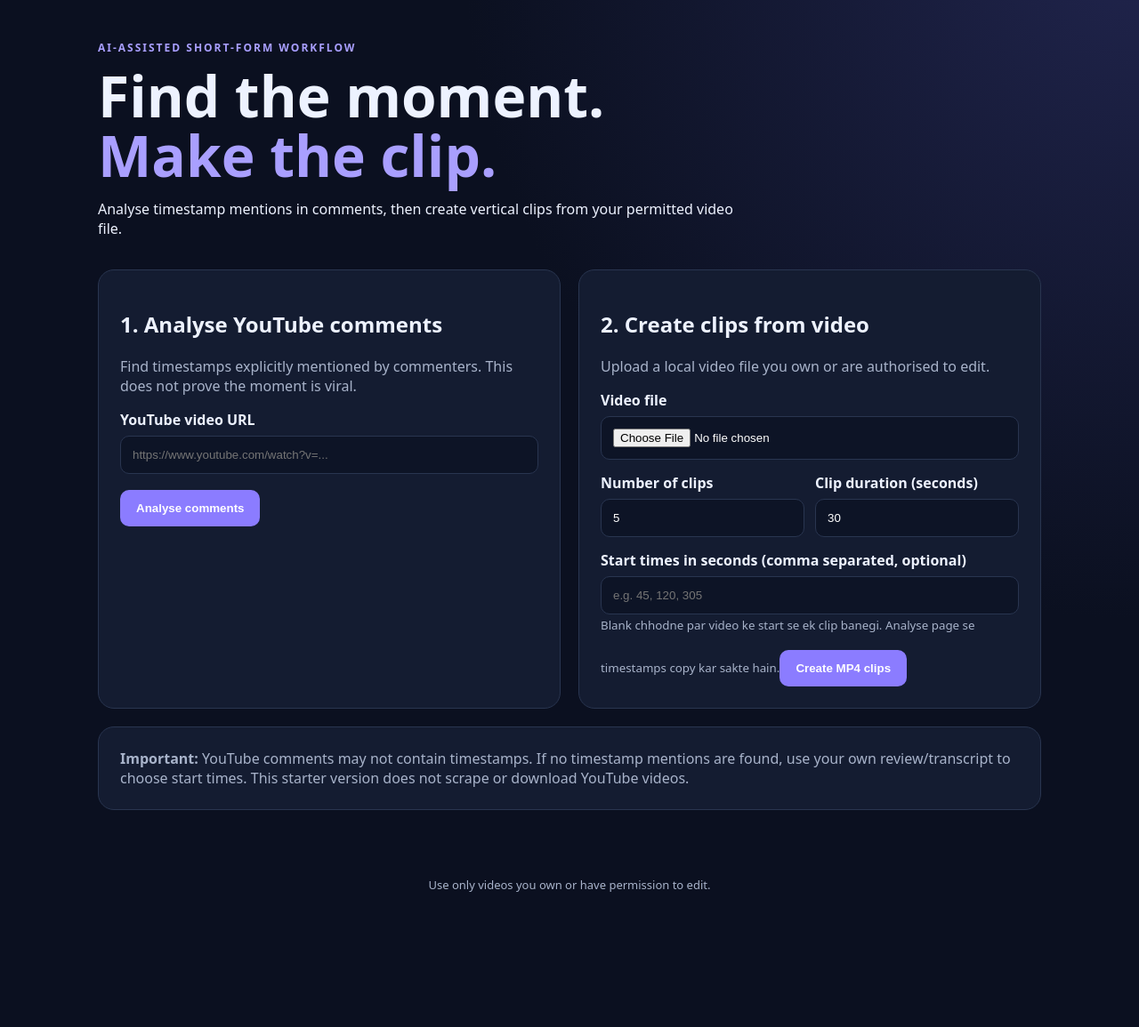
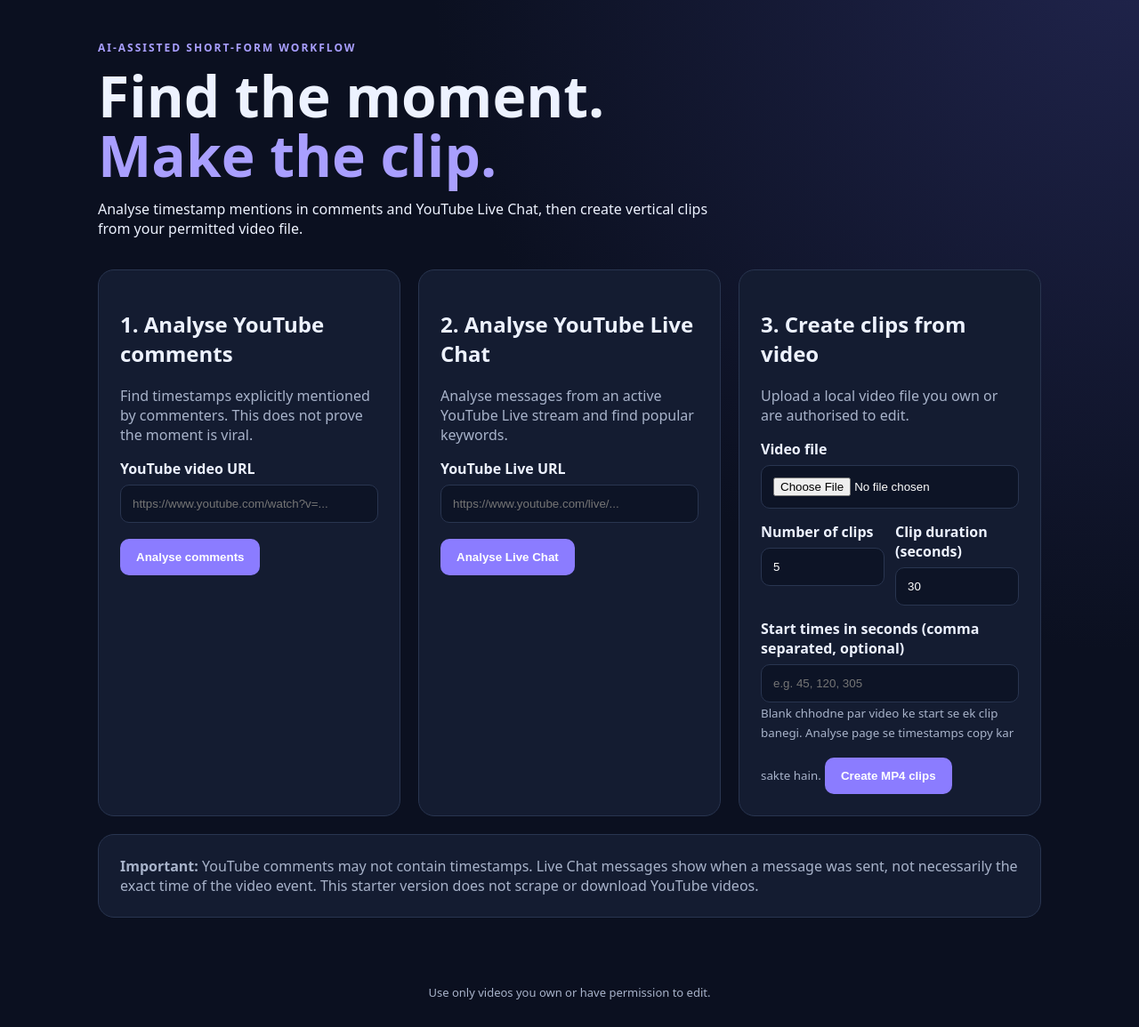
Before and after one commit to cpbeniwal7568-dot/AI-Viral-Clip-Cutter, a Flask app: page / in a window 1280 px wide. Shown: the part 63-1218 px from the top of the page at 89% size. Before the commit the page ends 1066 px from the top, so only its background shows below. Run offline with Flask 3, Linux system fonts and the light colour scheme.

Commit message:
Update index.html

```diff
--- a/templates/index.html
+++ b/templates/index.html
@@ -1,11 +1,134 @@
-{% extends "base.html" %}{% block content %}
-<section class="hero"><p class="eyebrow">AI-ASSISTED SHORT-FORM WORKFLOW</p><h1>Find the moment.<br><span>Make the clip.</span></h1><p>Analyse timestamp mentions in comments, then create vertical clips from your permitted video file.</p></section>
+
+{% extends "base.html" %}
+{% block content %}
+
+<section class="hero">
+    <p class="eyebrow">AI-ASSISTED SHORT-FORM WORKFLOW</p>
+    <h1>Find the moment.<br><span>Make the clip.</span></h1>
+    <p>Analyse timestamp mentions in comments and YouTube Live Chat, then create vertical clips from your permitted video file.</p>
+</section>
+
 <div class="grid">
-<section class="panel"><h2>1. Analyse YouTube comments</h2><p class="muted">Find timestamps explicitly mentioned by commenters. This does not prove the moment is viral.</p>
-<form method="post" action="/analyze"><label>YouTube video URL</label><input name="youtube_url" placeholder="https://www.youtube.com/watch?v=..." required><button>Analyse comments</button></form></section>
-<section class="panel"><h2>2. Create clips from video</h2><p class="muted">Upload a local video file you own or are authorised to edit.</p>
-<form method="post" action="/process" enctype="multipart/form-data"><label>Video file</label><input type="file" name="video" accept="video/*" required>
-<div class="two"><div><label>Number of clips</label><input type="number" name="count" min="1" max="30" value="5"></div><div><label>Clip duration (seconds)</label><input type="number" name="duration" min="5" max="180" value="30"></div></div>
-<label>Start times in seconds (comma separated, optional)</label><input name="starts" placeholder="e.g. 45, 120, 305"><small>Blank chhodne par video ke start se ek clip banegi. Analyse page se timestamps copy kar sakte hain.</small><button>Create MP4 clips</button></form></section></div>
-<section class="note"><b>Important:</b> YouTube comments may not contain timestamps. If no timestamp mentions are found, use your own review/transcript to choose start times. This starter version does not scrape or download YouTube videos.</section>
+
+    <section class="panel">
+        <h2>1. Analyse YouTube comments</h2>
+        <p class="muted">Find timestamps explicitly mentioned by commenters. This does not prove the moment is viral.</p>
+
+        <form method="post" action="/analyze">
+            <label>YouTube video URL</label>
+            <input name="youtube_url" placeholder="https://www.youtube.com/watch?v=..." required>
+            <button>Analyse comments</button>
+        </form>
+    </section>
+
+    <section class="panel">
+        <h2>2. Analyse YouTube Live Chat</h2>
+        <p class="muted">Analyse messages from an active YouTube Live stream and find popular keywords.</p>
+
+        <form id="liveChatForm">
+            <label>YouTube Live URL</label>
+            <input name="youtube_url" placeholder="https://www.youtube.com/live/..." required>
+            <button type="submit" id="liveChatButton">Analyse Live Chat</button>
+        </form>
+
+        <div id="liveChatStatus" class="muted" style="margin-top:15px;"></div>
+        <div id="liveChatResults" style="margin-top:15px;"></div>
+    </section>
+
+    <section class="panel">
+        <h2>3. Create clips from video</h2>
+        <p class="muted">Upload a local video file you own or are authorised to edit.</p>
+
+        <form method="post" action="/process" enctype="multipart/form-data">
+            <label>Video file</label>
+            <input type="file" name="video" accept="video/*" required>
+
+            <div class="two">
+                <div>
+                    <label>Number of clips</label>
+                    <input type="number" name="count" min="1" max="30" value="5">
+                </div>
+                <div>
+                    <label>Clip duration (seconds)</label>
+                    <input type="number" name="duration" min="5" max="180" value="30">
+                </div>
+            </div>
+
+            <label>Start times in seconds (comma separated, optional)</label>
+            <input name="starts" placeholder="e.g. 45, 120, 305">
+            <small>Blank chhodne par video ke start se ek clip banegi. Analyse page se timestamps copy kar sakte hain.</small>
+
+            <button>Create MP4 clips</button>
+        </form>
+    </section>
+
+</div>
+
+<section class="note">
+    <b>Important:</b> YouTube comments may not contain timestamps. Live Chat messages show when a message was sent, not necessarily the exact time of the video event. This starter version does not scrape or download YouTube videos.
+</section>
+
+<script>
+document.getElementById("liveChatForm").addEventListener("submit", async function(event) {
+    event.preventDefault();
+
+    const form = event.target;
+    const button = document.getElementById("liveChatButton");
+    const status = document.getElementById("liveChatStatus");
+    const results = document.getElementById("liveChatResults");
+
+    button.disabled = true;
+    button.textContent = "Analysing...";
+    status.textContent = "Please wait, Live Chat analyse ho rahi hai...";
+    results.replaceChildren();
+
+    try {
+        const response = await fetch("/analyze-live", {
+            method: "POST",
+            body: new FormData(form)
+        });
+
+        const data = await response.json();
+
+        if (!response.ok || !data.success) {
+            throw new Error(data.error || "Analysis failed.");
+        }
+
+        status.textContent = "Analysis complete! Total messages: " + data.messages_count;
+
+        const heading = document.createElement("h3");
+        heading.textContent = "Popular keywords";
+        results.appendChild(heading);
+
+        if (data.highlights && data.highlights.length) {
+            data.highlights.forEach(function(item) {
+                const p = document.createElement("p");
+                p.textContent = item[0] + " — " + item[1] + " mentions";
+                results.appendChild(p);
+            });
+        } else {
+            const p = document.createElement("p");
+            p.textContent = "Abhi popular keywords nahi mile.";
+            results.appendChild(p);
+        }
+
+        const messageHeading = document.createElement("h3");
+        messageHeading.textContent = "Recent chat messages";
+        results.appendChild(messageHeading);
+
+        (data.messages || []).slice(0, 20).forEach(function(message) {
+            const p = document.createElement("p");
+            p.textContent = (message.published_at || "") + " — " + message.text;
+            results.appendChild(p);
+        });
+
+    } catch (error) {
+        status.textContent = "Error: " + error.message;
+    } finally {
+        button.disabled = false;
+        button.textContent = "Analyse Live Chat";
+    }
+});
+</script>
+
 {% endblock %}
```
